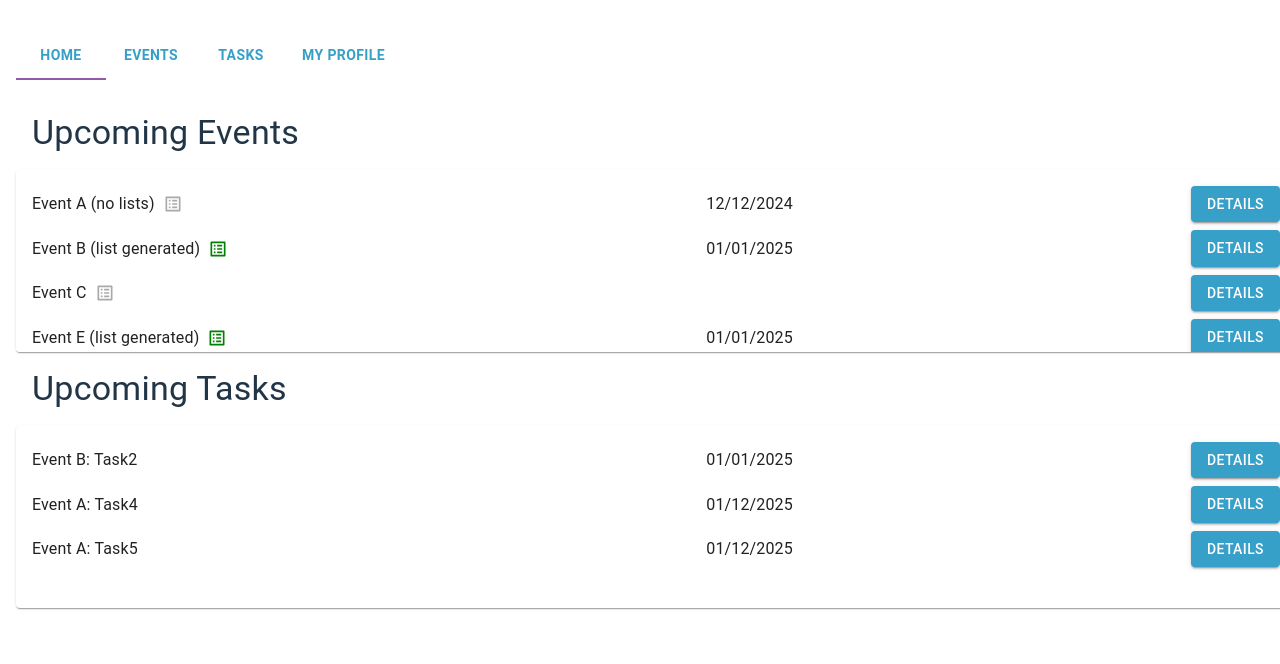
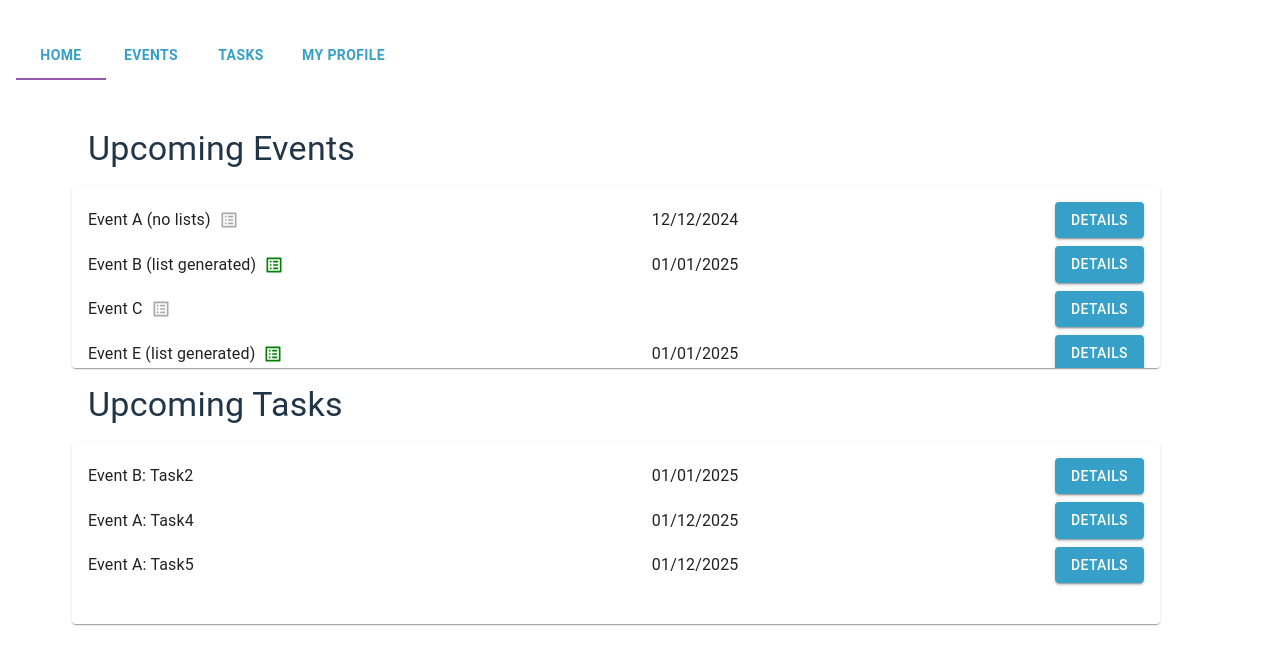
Before and after one commit to daodaojiang622/enterprise-data-workflow-and-integration-platform, a React (Vite) app: page / in a window 1280 px wide. Shown: the top 664 px of the page. Built offline with nearby package versions, Linux system fonts and the light colour scheme.

Commit message:
modified size of panels on home to be the same as others

```diff
--- a/src/Screens/Home.tsx
+++ b/src/Screens/Home.tsx
@@ -30,7 +30,7 @@ const Home: React.FC<HomeProps> = ({ navigateToLogin, navigateToTask, navigateTo
     });
 
     return (
-        <Box>
+        <Box p={2} mt={2} ml={5} mr={15}>
             {/* Upcoming events section */}
             <Typography variant="h4" sx={{ textAlign: 'left', marginBottom: 2, marginLeft: 2  }}>Upcoming Events</Typography>
             <Paper sx={{ p: 2, height: '150px', overflow: 'auto' }}>
```
